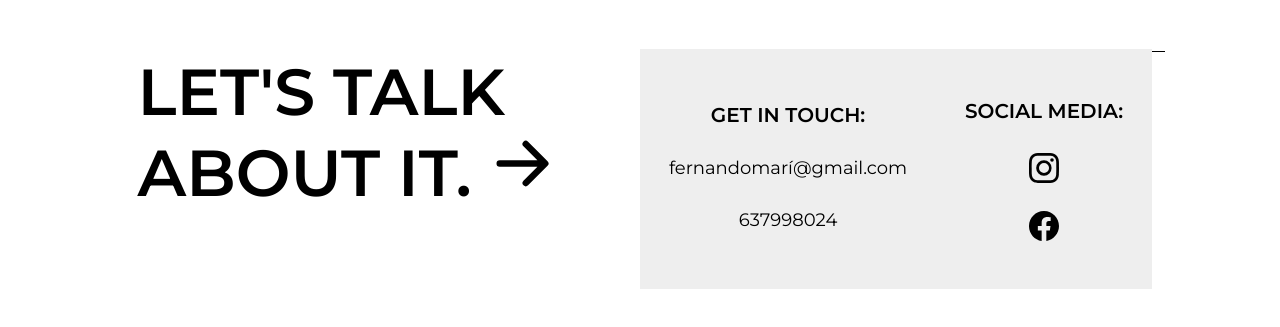
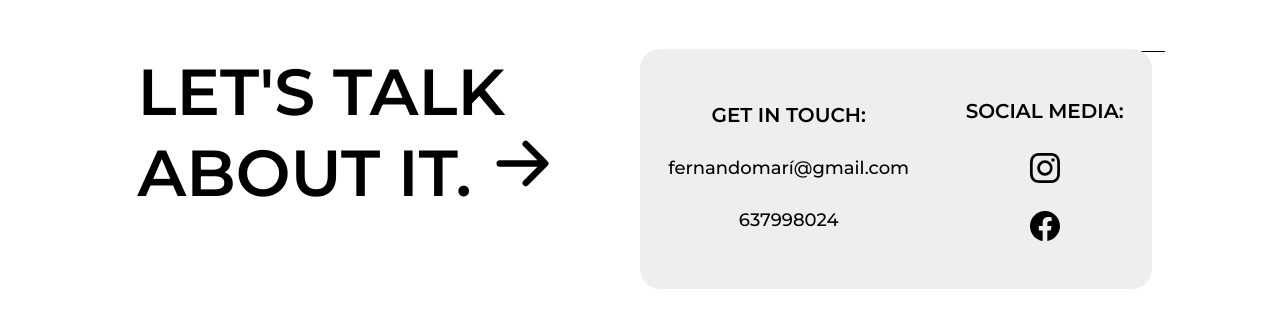
Before and after one commit to murkhunting/Fer-client, a React (Create React App) app: page /contact in a window 1280 px wide. Shown: the part 351-678 px from the top of the page. Built offline with nearby package versions, Linux system fonts and the light colour scheme.

Commit message:
contact page style

```diff
--- a/src/pages/contact/contact.scss
+++ b/src/pages/contact/contact.scss
@@ -74,6 +74,7 @@
       width: 40%;
       height: 30%;
       background-color: rgb(238, 238, 238);
+      border-radius: 20px;
       position: absolute;
       top: 400px;
       left: 640px;
@@ -96,7 +97,7 @@
         }
         h5 {
           font-size: 18px;
-          font-weight: 400;
+          font-weight: 500;
           margin-bottom: 30px;
         }
       }
```
